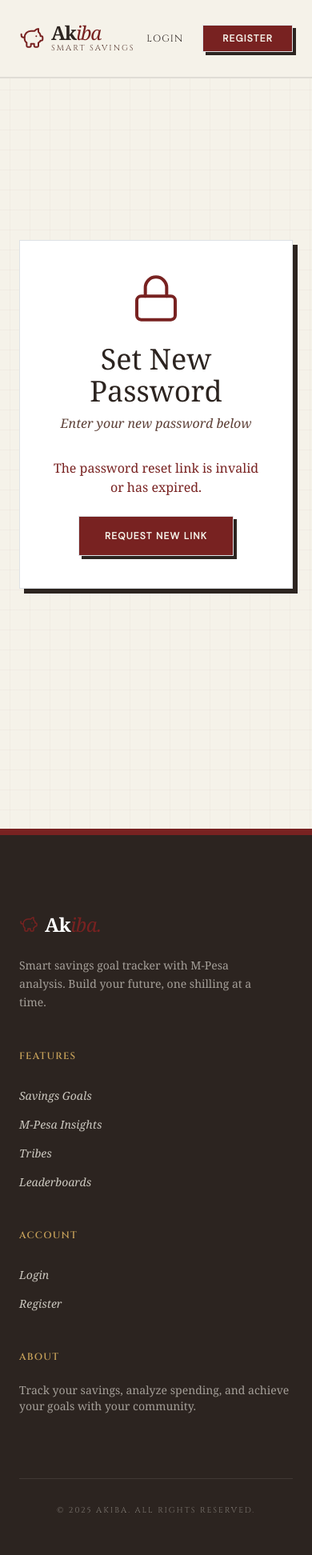
After one commit to AmedDavid/Akiba, a Django app: page /password-reset-confirm/1/1/ in a window 390 px wide. The commit adds this page. Shown: the whole page at 80% size. Run offline with Django 4.2, Linux system fonts and the light colour scheme; some libraries are stand-ins or nearby versions; some web fonts are replaced.

Commit message:
feat: add password reset, projected finish date, mobile menu, and bug fixes
- Added password reset functionality with styled templates
- Added projected finish date display in goal detail page
- Added mobile-responsive navigation menu
- Fixed total_saved calculation to use sum of all daily savings
- Added error handling for missing user profiles
- Improved dashboard error handling
- Fixed navigation logo link for non-authenticated users
- Added email backend configuration for password reset

```diff
--- a/core/urls.py
+++ b/core/urls.py
@@ -1,4 +1,5 @@
 from django.urls import path
+from django.contrib.auth import views as auth_views
 from . import views
 
 urlpatterns = [
@@ -6,6 +7,11 @@ urlpatterns = [
     path('register/', views.register_view, name='register'),
     path('login/', views.login_view, name='login'),
     path('logout/', views.logout_view, name='logout'),
+    # Password reset
+    path('password-reset/', auth_views.PasswordResetView.as_view(template_name='core/password_reset.html'), name='password_reset'),
+    path('password-reset/done/', auth_views.PasswordResetDoneView.as_view(template_name='core/password_reset_done.html'), name='password_reset_done'),
+    path('password-reset-confirm/<uidb64>/<token>/', auth_views.PasswordResetConfirmView.as_view(template_name='core/password_reset_confirm.html'), name='password_reset_confirm'),
+    path('password-reset-complete/', auth_views.PasswordResetCompleteView.as_view(template_name='core/password_reset_complete.html'), name='password_reset_complete'),
     path('dashboard/', views.dashboard, name='dashboard'),
     path('profile/', views.profile_view, name='profile'),
     path('goals/', views.goals_list, name='goals'),
--- a/templates/base.html
+++ b/templates/base.html
@@ -60,7 +60,7 @@
     <!-- Navigation -->
     <nav class="fixed top-0 w-full z-50 bg-[#F5F2E9]/95 backdrop-blur-sm border-b-2 border-vintage-dark/10">
         <div class="max-w-7xl mx-auto px-6 h-24 flex items-center justify-between">
-            <a href="{% url 'dashboard' %}" class="flex items-center gap-2 group">
+            <a href="{% if user.is_authenticated %}{% url 'dashboard' %}{% else %}{% url 'landing' %}{% endif %}" class="flex items-center gap-2 group">
                 <i data-lucide="piggy-bank" class="w-8 h-8 text-vintage-red stroke-[1.5]"></i>
                 <div class="flex flex-col">
                     <span class="text-2xl font-black font-serif tracking-tighter text-vintage-dark leading-none">Ak<span class="text-vintage-red italic font-normal">iba</span></span>
@@ -68,6 +68,19 @@
                 </div>
             </a>
             {% if user.is_authenticated %}
+            <!-- Mobile Menu Button -->
+            <button id="mobile-menu-btn" class="md:hidden text-vintage-dark hover:text-vintage-red transition-colors">
+                <i data-lucide="menu" class="w-6 h-6"></i>
+            </button>
+            <div id="mobile-menu" class="hidden md:hidden absolute top-24 left-0 right-0 bg-[#F5F2E9]/98 backdrop-blur-sm border-b-2 border-vintage-dark/10 p-6 shadow-lg">
+                <div class="flex flex-col gap-4 text-xs font-bold text-vintage-dark tracking-[0.15em] uppercase font-display">
+                    <a href="{% url 'dashboard' %}" class="hover:text-vintage-red transition-colors">Dashboard</a>
+                    <a href="{% url 'goals' %}" class="hover:text-vintage-red transition-colors">Goals</a>
+                    <a href="{% url 'insights' %}" class="hover:text-vintage-red transition-colors">Insights</a>
+                    <a href="{% url 'tribes' %}" class="hover:text-vintage-red transition-colors">Tribes</a>
+                    <a href="{% url 'leaderboard' %}" class="hover:text-vintage-red transition-colors">Leaderboard</a>
+                </div>
+            </div>
             <div class="hidden md:flex items-center gap-12 text-xs font-bold text-vintage-dark tracking-[0.15em] uppercase font-display">
                 <a href="{% url 'dashboard' %}" class="hover:text-vintage-red transition-colors relative group">
                     Dashboard
@@ -185,6 +198,15 @@
                 'stroke-width': 1.5
             }
         });
+
+        // Mobile menu toggle
+        const mobileMenuBtn = document.getElementById('mobile-menu-btn');
+        const mobileMenu = document.getElementById('mobile-menu');
+        if (mobileMenuBtn && mobileMenu) {
+            mobileMenuBtn.addEventListener('click', () => {
+                mobileMenu.classList.toggle('hidden');
+            });
+        }
     </script>
     {% block extra_js %}{% endblock %}
 </body>
--- a/templates/core/insights.html
+++ b/templates/core/insights.html
@@ -34,7 +34,7 @@
                     <i data-lucide="trending-down" class="w-8 h-8 text-vintage-brown"></i>
                     <span class="text-xs font-display uppercase tracking-widest text-vintage-brown">Net</span>
                 </div>
-                <p class="text-3xl font-serif text-vintage-dark font-bold">KSh {{ net_amount|floatformat:2 }}</p>
+                <p class="text-3xl font-serif text-vintage-dark font-bold">KSh {{ net_amount|floatformat:2|default:"0.00" }}</p>
             </div>
         </div>
 
--- a/templates/core/login.html
+++ b/templates/core/login.html
@@ -39,6 +39,9 @@
             <p class="text-center mt-6 text-sm text-vintage-brown">
                 Don't have an account? <a href="{% url 'register' %}" class="text-vintage-red hover:underline font-bold">Register</a>
             </p>
+            <p class="text-center mt-2 text-sm text-vintage-brown">
+                <a href="{% url 'password_reset' %}" class="text-vintage-red hover:underline">Forgot password?</a>
+            </p>
         </div>
     </div>
 </section>
--- /dev/null
+++ b/templates/core/password_reset_confirm.html
@@ -0,0 +1,48 @@
+{% extends 'base.html' %}
+
+{% block title %}Set New Password - Akiba{% endblock %}
+
+{% block content %}
+<section class="py-24 px-6 min-h-screen flex items-center">
+    <div class="max-w-md mx-auto w-full">
+        <div class="bg-white p-10 border border-vintage-dark/10 shadow-[6px_6px_0px_0px_#2C2420]">
+            <div class="text-center mb-8">
+                <i data-lucide="lock" class="w-16 h-16 text-vintage-red mx-auto mb-4"></i>
+                <h1 class="text-4xl font-serif text-vintage-dark mb-2">Set New Password</h1>
+                <p class="text-vintage-brown font-serif italic">Enter your new password below</p>
+            </div>
+
+            {% if validlink %}
+            <form method="post" class="space-y-6">
+                {% csrf_token %}
+                <div>
+                    <label class="block text-xs font-bold font-display uppercase tracking-widest text-vintage-dark mb-2">New Password</label>
+                    <input type="password" name="new_password1" required class="w-full px-4 py-3 border border-vintage-dark/20 bg-vintage-cream focus:border-vintage-red focus:outline-none">
+                    {% if form.new_password1.errors %}
+                        <p class="text-vintage-red text-sm mt-1">{{ form.new_password1.errors.0 }}</p>
+                    {% endif %}
+                </div>
+                <div>
+                    <label class="block text-xs font-bold font-display uppercase tracking-widest text-vintage-dark mb-2">Confirm New Password</label>
+                    <input type="password" name="new_password2" required class="w-full px-4 py-3 border border-vintage-dark/20 bg-vintage-cream focus:border-vintage-red focus:outline-none">
+                    {% if form.new_password2.errors %}
+                        <p class="text-vintage-red text-sm mt-1">{{ form.new_password2.errors.0 }}</p>
+                    {% endif %}
+                </div>
+
+                <button type="submit" class="w-full bg-vintage-red hover:bg-vintage-redlight text-vintage-cream px-10 py-4 font-bold tracking-widest uppercase text-xs transition-all shadow-[4px_4px_0px_0px_#2C2420] hover:translate-y-[1px] hover:shadow-[2px_2px_0px_0px_#2C2420] border border-vintage-dark">
+                    Reset Password
+                </button>
+            </form>
+            {% else %}
+            <div class="text-center">
+                <p class="text-vintage-red font-serif mb-4">The password reset link is invalid or has expired.</p>
+                <a href="{% url 'password_reset' %}" class="inline-block bg-vintage-red hover:bg-vintage-redlight text-vintage-cream px-8 py-3 font-bold tracking-widest uppercase text-xs transition-all shadow-[4px_4px_0px_0px_#2C2420] hover:translate-y-[1px] hover:shadow-[2px_2px_0px_0px_#2C2420] border border-vintage-dark">
+                    Request New Link
+                </a>
+            </div>
+            {% endif %}
+        </div>
+    </div>
+</section>
+{% endblock %}
```
Also changed, not shown: akiba_project/settings.py (+9 -0 lines), core/views.py (+19 -6 lines), templates/core/goal_detail.html (+6 -1 lines), templates/core/password_reset.html (added, +36 -0 lines), templates/core/password_reset_complete.html (added, +20 -0 lines), templates/core/password_reset_done.html (added, +20 -0 lines).
